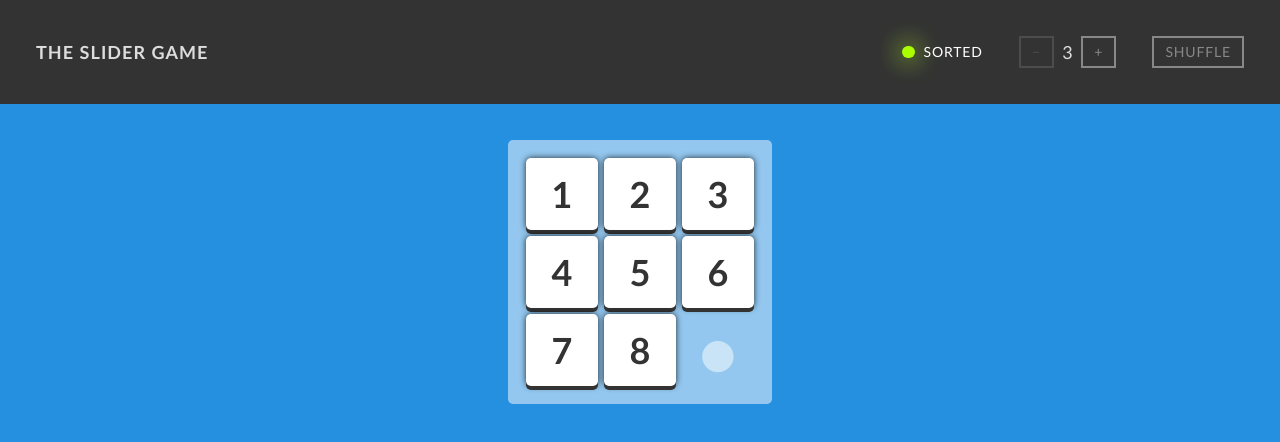
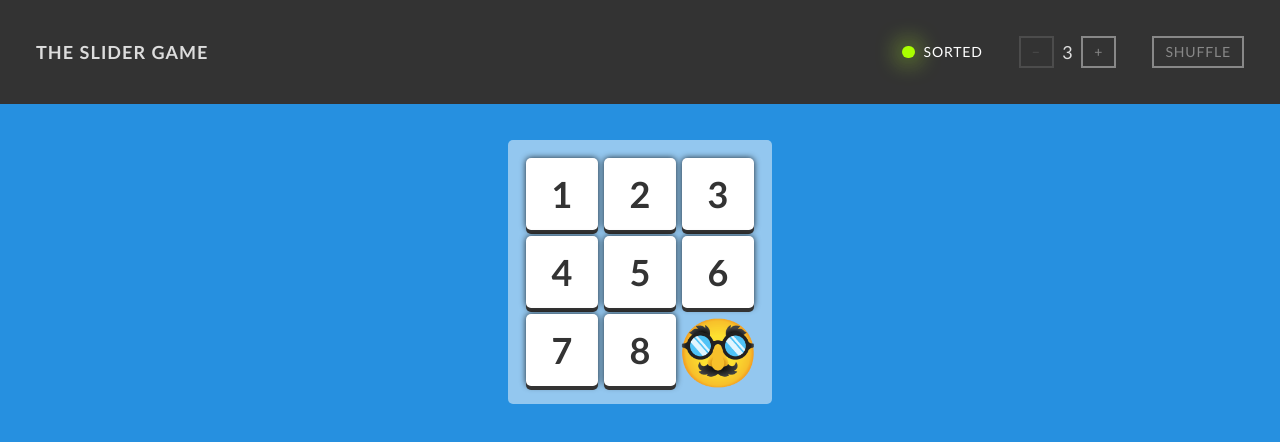
Before and after one commit to vajdagabor/sliding-puzzle, a React (Vite) app: page / in a window 1280 px wide. Shown: the top 442 px of the page. Built offline with nearby package versions, Linux system fonts and the light colour scheme.

Commit message:
Change style: add player figure

```diff
--- a/src/styles/global.css
+++ b/src/styles/global.css
@@ -151,12 +151,12 @@ main {
     background-color: transparent;
 
     &::after {
-      content: '•';
+      content: '🥸';
       display: flex;
       justify-content: center;
       align-items: center;
-      color: rgba(255, 255, 255, 0.5);
-      font-size: 2em;
+      /* color: rgba(255, 255, 255, 0.5); */
+      font-size: 1.8em;
     }
   }
 }
@@ -173,7 +173,6 @@ main {
     border: 2px solid var(--color-subtle);
     border-radius: 1rem;
     transition-property: border-color, background-color, box-shadow, opacity;
-    transition-delay: 0.3s;
     transition-duration: 0.5s;
     transition-timing-function: cubic-bezier(0.165, 0.84, 0.44, 1);
   }
@@ -184,7 +183,6 @@ main {
     display: block;
     font-size: 14px;
     transition-property: color, opacity;
-    transition-delay: 0.3s;
     transition-duration: 0.5s;
     transition-timing-function: cubic-bezier(0.165, 0.84, 0.44, 1);
   }
```
